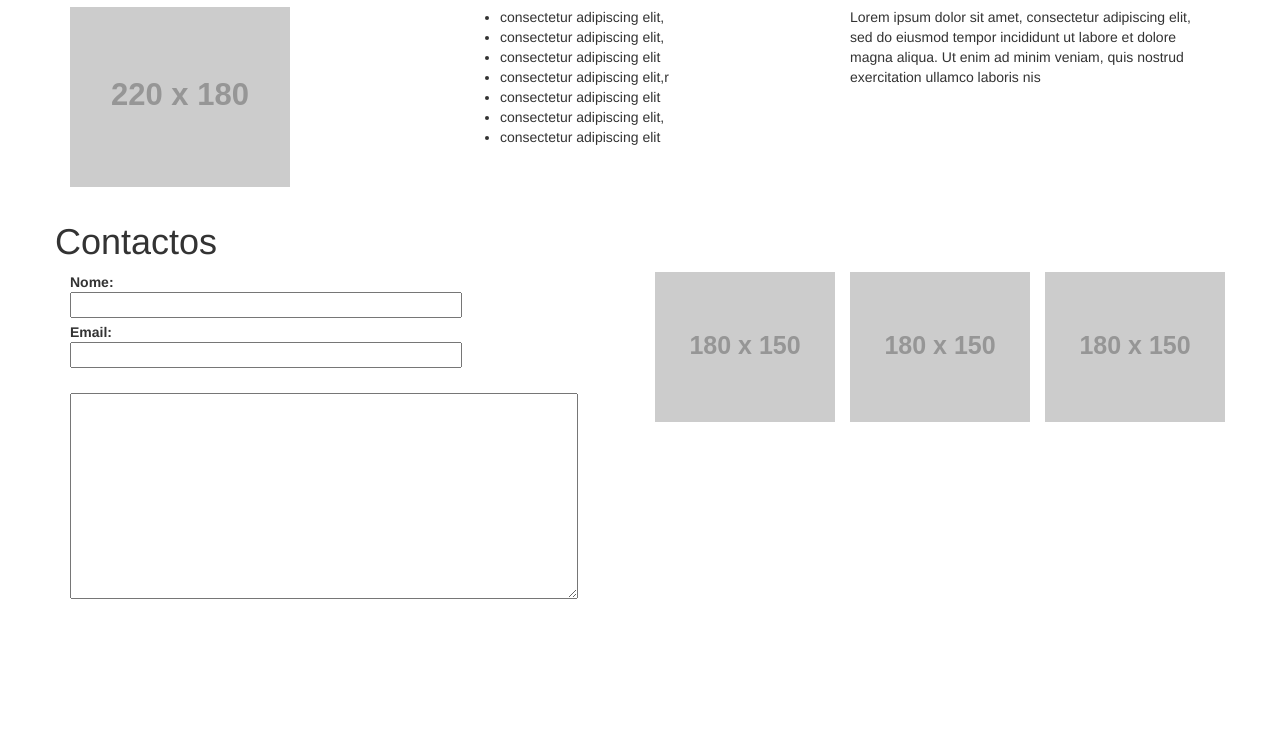
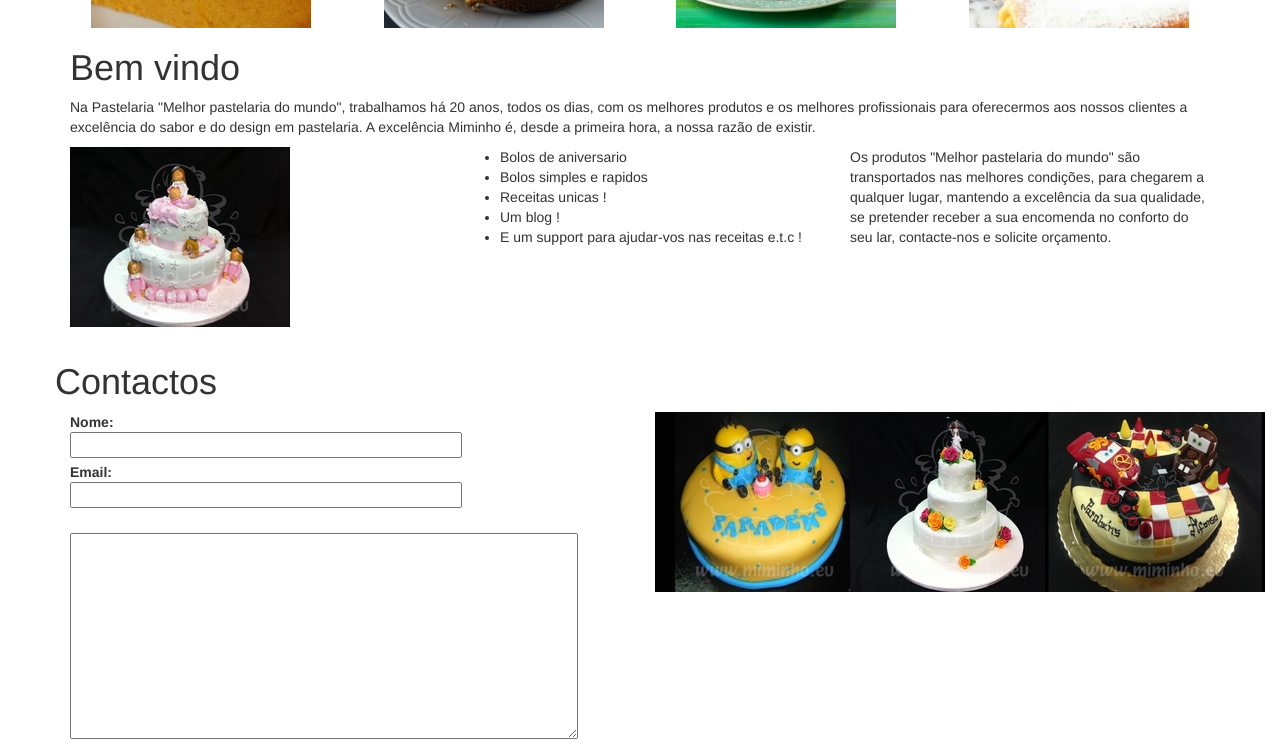
Before and after one commit to al216025/Projetos, a plain HTML site: page Pastelaria/index.html in a window 1280 px wide. Shown: the part 662-1416 px from the top of the page. Before the commit the page ends 1305 px from the top, so only its background shows below. Drawn offline with Linux system fonts and the light colour scheme; placeholder pictures from the web are drawn by us.

Commit message:
2ºCommit

```diff
--- a/Pastelaria/index.html
+++ b/Pastelaria/index.html
@@ -19,7 +19,7 @@
 				<a href = "contactos">Contacto</a>
 			</div>
 			<div class = "header">
-				<img src ="https://dummyimage.com/920x220/000/fff">
+				<img src ="imagens/header2.png">
 				<h1>Melhor pastelaria do mundo !</h1>
 			</div>
 			<div class = "row">
@@ -29,40 +29,38 @@
 				</div>
 				<div class = "col-md-3 imagem">
 					<p>Bolo de Laranja</p>
-					<a href ="bolos/Bolo1.html"><img src ="imagens/bolo2-pequeno.JPG"></a>
+					<a href ="bolos/Bolo2.html"><img src ="imagens/bolo2-pequeno.JPG"></a>
 				</div>
 				<div class = "col-md-3 imagem">
 					<p>Bolo de Igourte</p>
-					<a href ="bolos/Bolo1.html"><img src ="imagens/bolo3-pequeno.JPG"></a>
+					<a href ="bolos/Bolo3.html"><img src ="imagens/bolo3-pequeno.JPG"></a>
 				</div>
 				<div class = "col-md-3 imagem">
 					<p>Torta de Laranja</p>
-					<a href ="bolos/Bolo1.html"><img src ="imagens/bolo4-pequeno.JPG"></a>
+					<a href ="bolos/Bolo4.html"><img src ="imagens/bolo4-pequeno.JPG"></a>
 				</div>
 			</div>
 			<div class = "row">
 				<div class = "col-md-12">
 					<h1>Bem vindo</h1>
-					<p>Lorem ipsum dolor sit amet, consectetur adipiscing elit, sed do eiusmod tempor incididunt ut labore et dolore magna aliqua. Ut enim ad minim veniam, quis nostrud exercitation ullamco laboris nisi ut aliquip ex ea commodo consequat. Duis aute irure dolor in reprehenderit in voluptate velit esse cillum dolore eu fugiat nulla pariatur.</p>
+					<p>Na Pastelaria "Melhor pastelaria do mundo", trabalhamos há 20 anos, todos os dias, com os melhores produtos e os melhores proﬁssionais para oferecermos aos nossos clientes a excelência do sabor e do design em pastelaria. A excelência Miminho é, desde a primeira hora, a nossa razão de existir.</p>
 				</div>
 			</div>
 			<div class = "row">
 				<div class = "col-md-4">
-					<img src ="https://dummyimage.com/220x180/000/fff">
+					<img src ="imagens/main1.JPG">
 				</div>
 				<div class = "col-md-4">
 					<ul>
-						<li>consectetur adipiscing elit,</li>
-						<li>consectetur adipiscing elit,</li>
-						<li>consectetur adipiscing elit</li>
-						<li>consectetur adipiscing elit,r</li>
-						<li>consectetur adipiscing elit</li>
-						<li>consectetur adipiscing elit,</li>
-						<li>consectetur adipiscing elit</li>
+						<li>Bolos de aniversario</li>
+						<li>Bolos simples e rapidos</li>
+						<li>Receitas unicas !</li>
+						<li>Um blog !</li>
+						<li>E um support para ajudar-vos nas receitas e.t.c !</li>
 					</ul>
 				</div>
 				<div class = "col-md-4">
-					<p>Lorem ipsum dolor sit amet, consectetur adipiscing elit, sed do eiusmod tempor incididunt ut labore et dolore magna aliqua. Ut enim ad minim veniam, quis nostrud exercitation ullamco laboris nis</p>
+					<p>Os produtos "Melhor pastelaria do mundo" são transportados nas melhores condições, para chegarem a qualquer lugar, mantendo a excelência da sua qualidade, se pretender receber a sua encomenda no conforto do seu lar, contacte-nos e solicite orçamento.</p>
 				</div>
 			</div>
 			<div class = "row contactos">
@@ -79,13 +77,13 @@
 					</form>
 				</div>
 				<div class = "col-md-2">
-					<img src ="https://dummyimage.com/180x150/000/fff">
+					<img src ="imagens/main2.JPG">
 				</div>
 				<div class = "col-md-2">
-					<img src ="https://dummyimage.com/180x150/000/fff">
+					<img src ="imagens/main3.JPG">
 				</div>
 				<div class = "col-md-2">
-					<img src ="https://dummyimage.com/180x150/000/fff">
+					<img src ="imagens/main4.JPG">
 				</div>
 			</div>
 		</div>
```
Also changed, not shown: Pastelaria/bolos/Bolo2.html (+3 -3 lines), Pastelaria/bolos/Bolo3.html (+3 -3 lines), Pastelaria/bolos/Bolo4.html (+3 -3 lines), Pastelaria/Imagens nao editadas/Untitled11.jpg (added), Pastelaria/bolos/Bolo1.html (line endings or trailing spaces), Pastelaria/imagens/header.png (added), Pastelaria/imagens/header2.png (added), Pastelaria/imagens/main1.jpg (added), Pastelaria/imagens/main2.jpg (added), Pastelaria/imagens/main3.jpg (added), Pastelaria/imagens/main4.jpg (added).
